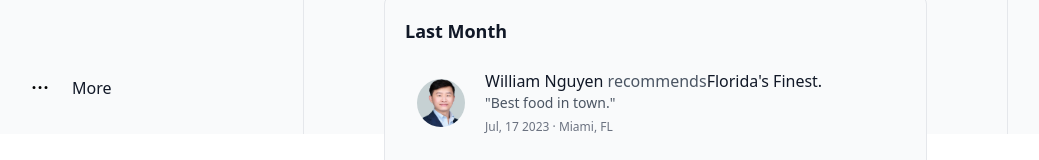
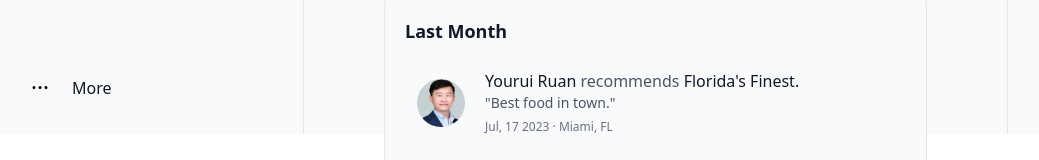
Before and after one commit to FriendsRecCollaborative/FriendsRec, a React (Create React App) app in the folder client/: page /home in a window 1280 px wide. Shown: the part 666-826 px from the top of the page, without its empty margins (16-1055 px from the left). Built offline with nearby package versions, Linux system fonts and the light colour scheme; a web font is replaced by a local one.

Commit message:
Updated mock data

```diff
--- a/client/src/pages/Home.tsx
+++ b/client/src/pages/Home.tsx
@@ -73,8 +73,7 @@ function Home() {
                     <img className="w-12 h-12 mb-3 mr-5 rounded-full sm:mb-0" src="/images/sample-photo4.png" alt="sample-photo4" />
                     <div className="text-gray-600 dark:text-gray-400">
                       <div className="text-base font-normal">
-                        <span className="font-medium text-gray-900 dark:text-white">William Nguyen</span> recommends
-                        <span className="font-medium text-gray-900 dark:text-white">Florida's Finest.</span>
+                        <span className="font-medium text-gray-900 dark:text-white">Yourui Ruan</span> recommends <span className="font-medium text-gray-900 dark:text-white">Florida's Finest.</span>
                       </div>
                       <div className="text-sm font-normal">"Best food in town."</div>
                       <span className="inline-flex items-center text-xs font-normal text-gray-500 dark:text-gray-400">Jul, 17 2023 &middot; Miami, FL</span>
```
